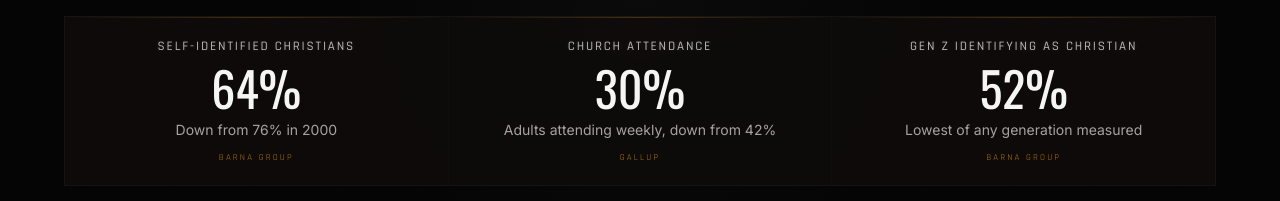
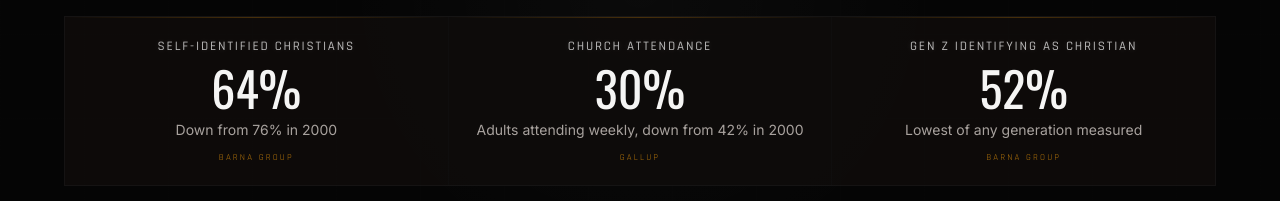
Before and after one commit to rfox0629/usam-website, a Next.js app: page / in a window 1280 px wide. Shown: the part 1438-1639 px from the top of the page. Built offline with nearby package versions, Linux system fonts and the light colour scheme.

Commit message:
Clarify church attendance benchmark

```diff
--- a/app/page.tsx
+++ b/app/page.tsx
@@ -281,7 +281,7 @@ function GlobalUrgencySection() {
     {
       label: "CHURCH ATTENDANCE",
       stat: "30%",
-      note: "Adults attending weekly, down from 42%",
+      note: "Adults attending weekly, down from 42% in 2000",
       source: "Gallup",
     },
     {
```
